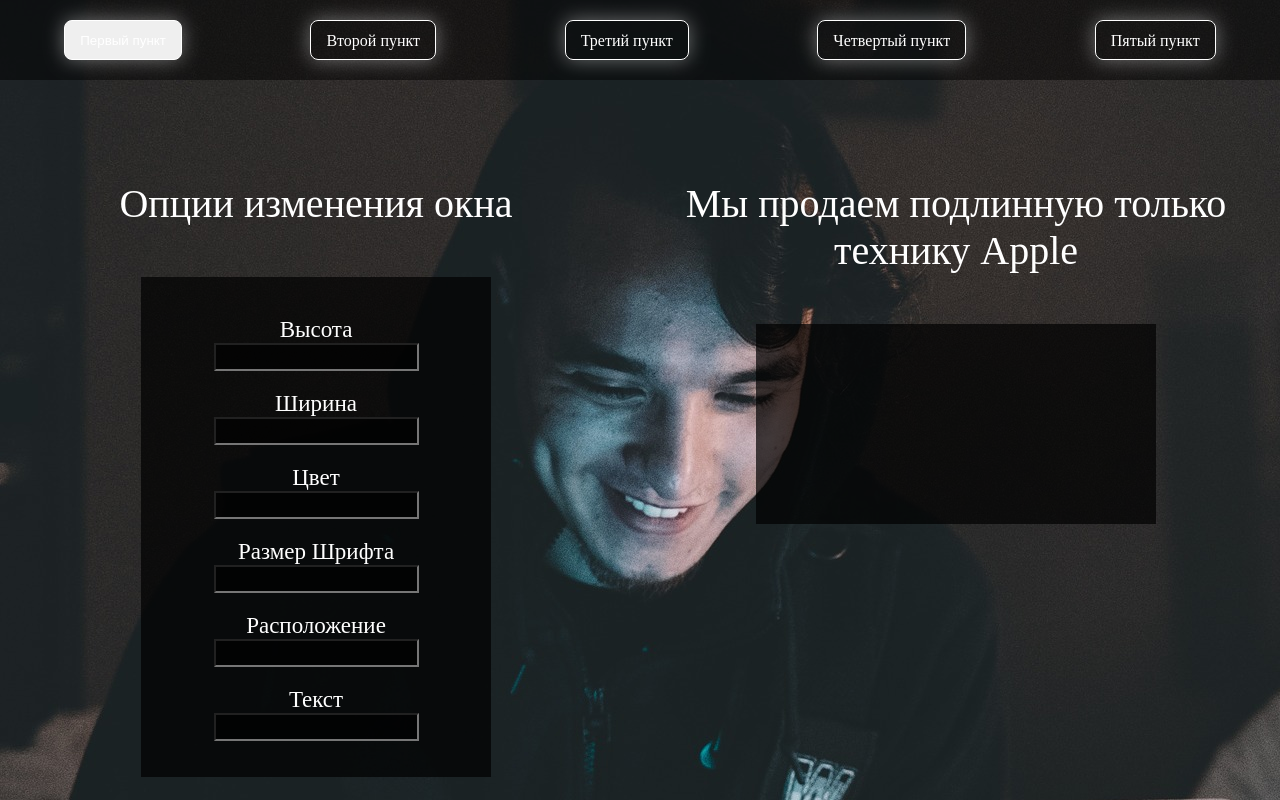
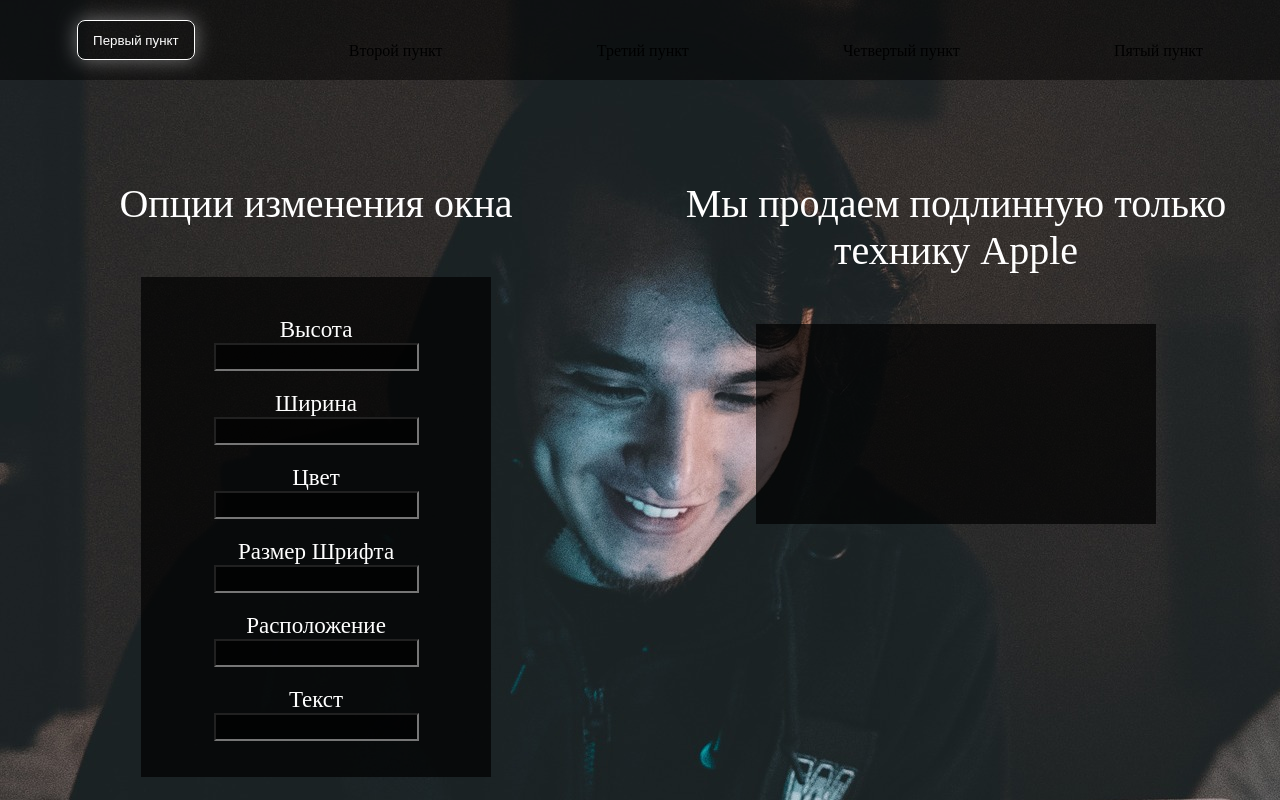
Before and after one commit to Toto111Ka/HomeWork, a plain HTML site: page index.html in a window 1280 px wide. Drawn offline with Linux system fonts and the light colour scheme; a web font is replaced by a local one.

Commit message:
Update style.css

```diff
--- a/css/style.css
+++ b/css/style.css
@@ -25,7 +25,8 @@
     justify-content: space-around;
     align-items: flex-end;
 }
-.menu-item {
+button {
+    background-color: rgba(76, 175, 79, 0);
     color: #fff;
     height: 40px;
     line-height: 40px;
```
